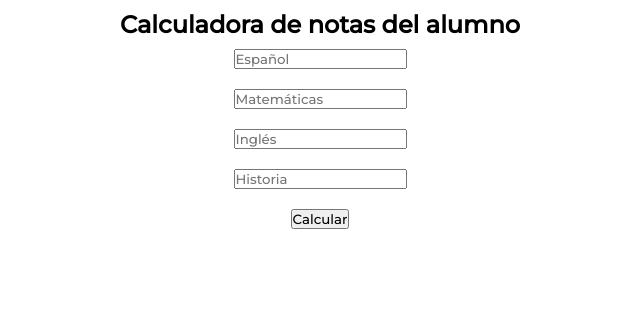
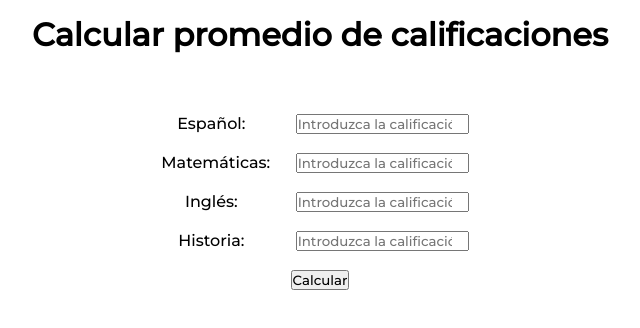
Before and after one commit to CesarJmZvl/PreEntrega3CesarJaime, a plain HTML site: page index.html in a window 1280 px wide. Shown: the whole page, without its empty margins (320-960 px from the left). Drawn offline with Linux system fonts and the light colour scheme.

Commit message:
Se hicieron cambios mayores en js para obtener estudiantes desde JSON, validar calificaciones numéricas, se creo string para ordenar los resultados y la función para mostrarla en una nueva ventana

```diff
--- a/index.html
+++ b/index.html
@@ -6,35 +6,24 @@
     <meta name="viewport" content="width=device-width, initial-scale=1.0">
     <link rel="preconnect" href="https://fonts.googleapis.com">
     <link rel="preconnect" href="https://fonts.gstatic.com" crossorigin>
-    <link href="https://fonts.googleapis.com/css2?family=Montserrat:wght@500&display=swap" rel="stylesheet">    <link rel="stylesheet" href="styles.css">
+    <link href="https://fonts.googleapis.com/css2?family=Montserrat:wght@500&display=swap" rel="stylesheet">
+    <link rel="stylesheet" href="styles.css">
     <title>Calculadora de notas</title>
 </head>
 <body>
-    <div class="container">
-        <h1>Calculadora de notas del alumno</h1>
-    <div class="screen-body-item">
-        <div class="app">
-            <div class="form-group">
-                <input type="text" class="form-control" placeholder="Español" id="spanish">
-            </div>
-            <div class="form-group">
-                <input type="text" class="form-control" placeholder="Matemáticas" id="math">
-            </div>
-            <div class="form-group">
-                <input type="text" class="form-control" placeholder="Inglés" id="english">
-            </div>
-            <div class="form-group">
-                <input type="text" class="form-control" placeholder="Historia" id="hist">
-            </div>
-            <div>
-                <input type="button" value="Calcular" class="form-button" onclick="calculate()">
-            </div>
-        </div>
-    </div>
-    <div class="form-group showdata">
-        <p id="showdata"></p>
-    </div>
-    </div>
+    <h1>Calcular promedio de calificaciones</h1>
+    <form>
+        <label for="spanish">Español:</label>
+        <input type="number" id="spanish" name="spanish" placeholder="Introduzca la calificación"><br>
+        <label for="math">Matemáticas:</label>
+        <input type="number" id="math" name="math" placeholder="Introduzca la calificación"><br>
+        <label for="english">Inglés:</label>
+        <input type="number" id="english" name="english" placeholder="Introduzca la calificación"><br>
+        <label for="hist">Historia:</label>
+        <input type="number" id="hist" name="hist" placeholder="Introduzca la calificación"><br>
+        <button type="button" onclick="calculate()">Calcular</button>
+    </form>
+    <div id="showdata"></div>
     <script src="main.js"></script>
 </body>
 </html>
--- a/main.js
+++ b/main.js
@@ -1,36 +1,71 @@
-const calculate = () => {
+// Función para calcular el promedio de notas
+const calculate = async () => {
+    // Estudiantes desde el archivo JSON
+    const response = await fetch('students.json');
+    const students = await response.json();
 
-    let espaniol = document.querySelector("#spanish").value;
-    let mate = document.querySelector("#math").value;
-    let eng = document.querySelector("#english").value;
-    let history = document.querySelector("#hist").value;
-    let grades = "";
+    // Calificaciones a partir del formulario
+    const currentStudent = {
+        spanish: Number(document.querySelector("#spanish").value),
+        math: Number(document.querySelector("#math").value),
+        english: Number(document.querySelector("#english").value),
+        history: Number(document.querySelector("#hist").value),
+    };
 
-    let totalgrades = parseFloat(espaniol) + parseFloat(mate) + parseFloat(eng) + parseFloat(history);
-
-    let percentage = (totalgrades / 400) * 100;
-    if (percentage <= 100 && percentage >= 90) {
-        grades = "MUY BUEN DESEMPEÑO";
-    }
-    else if (percentage <= 89 && percentage >= 80) {
-        grades = "BUEN DESEMPEÑO";
-    }
-    else if (percentage <= 79 && percentage >= 60) {
-        grades = "REGULAR";
-    }
-    else {
-        grades = "DEFICIENTE";
+    // Validación calificaciones numéricas
+    if (Object.values(currentStudent).some(isNaN)) {
+        document.querySelector("#showdata").innerHTML = "Por favor ingrese notas válidas";
+        return;
     }
 
-    if (espaniol == "" || mate == "" || eng == "" || history == "") {
-        document.querySelector("#showdata").innerHTML = "Favor de llenar todos los campos";
-    }
-    else {
-        if (percentage >= 59.9) {
-            document.querySelector("#showdata").innerHTML = `El porcentaje obtenido es de ${percentage}%. Tu nota es ${grades}. Tu estatus es APROBADO.`;
-        }
-        else {
-            document.querySelector("#showdata").innerHTML = `El porcentaje obtenido es de ${percentage}%. Tu nota es ${grades}. Tu estatus es REPROBADO.`;
-        }
-    }
-}
+    // Se usa POST para agregar el estudiante actual al JSON
+    await fetch('students.json', {
+        method: 'POST',
+        headers: {
+            'Content-Type': 'application/json'
+        },
+        body: JSON.stringify(currentStudent)
+    });
+
+    // Se calcula la suma de las calificaciones del estudiante actual, y se obtiene el promedio y el porcentaje correspondientes
+    const totalGrades = Object.values(currentStudent).reduce((sum, grade) => sum + Number(grade), 0);
+    const getAverageGrade = () => totalGrades / 4;
+    const averageGrade = getAverageGrade();
+    const percentage = (totalGrades / 400) * 100;
+
+    // Se define un sistema de calificación con diferentes rangos y notas
+    const gradingSystem = [
+        {range: [90, 100], grade: "A"},
+        {range: [80, 89], grade: "B"},
+        {range: [70, 79], grade: "C"},
+        {range: [60, 69], grade: "D"},
+        {range: [0, 59], grade: "F"},
+    ];
+
+    // Rango correspondiente al porcentaje obtenido y se obtiene la nota correspondiente
+    const { grade } = gradingSystem.find(({ range }) => percentage >= range[0] && percentage <= range[1]);
+
+    // Se determina si el estudiante aprobó o reprobó
+    const status = percentage >= 60 ? "APROBADO" : "REPROBADO";
+
+    // String con los resultados de las calificaciones del estudiante actual
+    const results = `
+        <p>Español: ${currentStudent.spanish}</p>
+        <p>Matemáticas: ${currentStudent.math}</p>
+        <p>Inglés: ${currentStudent.english}</p>
+        <p>Historia: ${currentStudent.history}</p>
+        <p>Promedio: ${averageGrade}</p>
+        <p>Porcentaje: ${percentage}%</p>
+        <p>Nota: ${grade}</p>
+        <p>Estado: ${status}</p>
+    `;
+
+     // Nueva ventana
+    const newWindow = window.open("", "Resultado", "width=400,height=400");
+
+    // Resultado en la nueva ventana
+    newWindow.document.write(`
+        <h1>Resultado</h1>
+        ${results}
+        `);
+};
--- a/styles.css
+++ b/styles.css
@@ -5,29 +5,34 @@
     font-family: 'Montserrat', sans-serif;
 }
 
-body {
-    background: white;
-    font-size: 12px;
+h1 {
+    text-align: center;
+    margin: 15px;
+}
+
+form {
+    width: 50%;
+    margin: 50px auto;
     text-align: center;
 }
 
-.container {
-    flex: 0 1 700px;
-    margin: auto;
-    padding: 10px;
-}
-
-.screen-body-item {
-    flex: 1;
-    padding: auto;
+label {
+    display: inline-block;
+    width: 100px;
+    margin: 10px;
 }
 
 input {
-    margin: 10px 10px 10px;
+    width: auto;
+    margin: 0px 20px;
 }
 
-.showdata {
-    color: black;
-    font-size: 1.2rem;
-    padding-top: 10px 10px;
+button {
+    margin-top: 10px;
 }
+
+#showdata {
+    margin-top: 20px;
+    text-align: center;
+    font-size: 18px;
+}
```
Also changed, not shown: students.json (added, +16 -0 lines).
